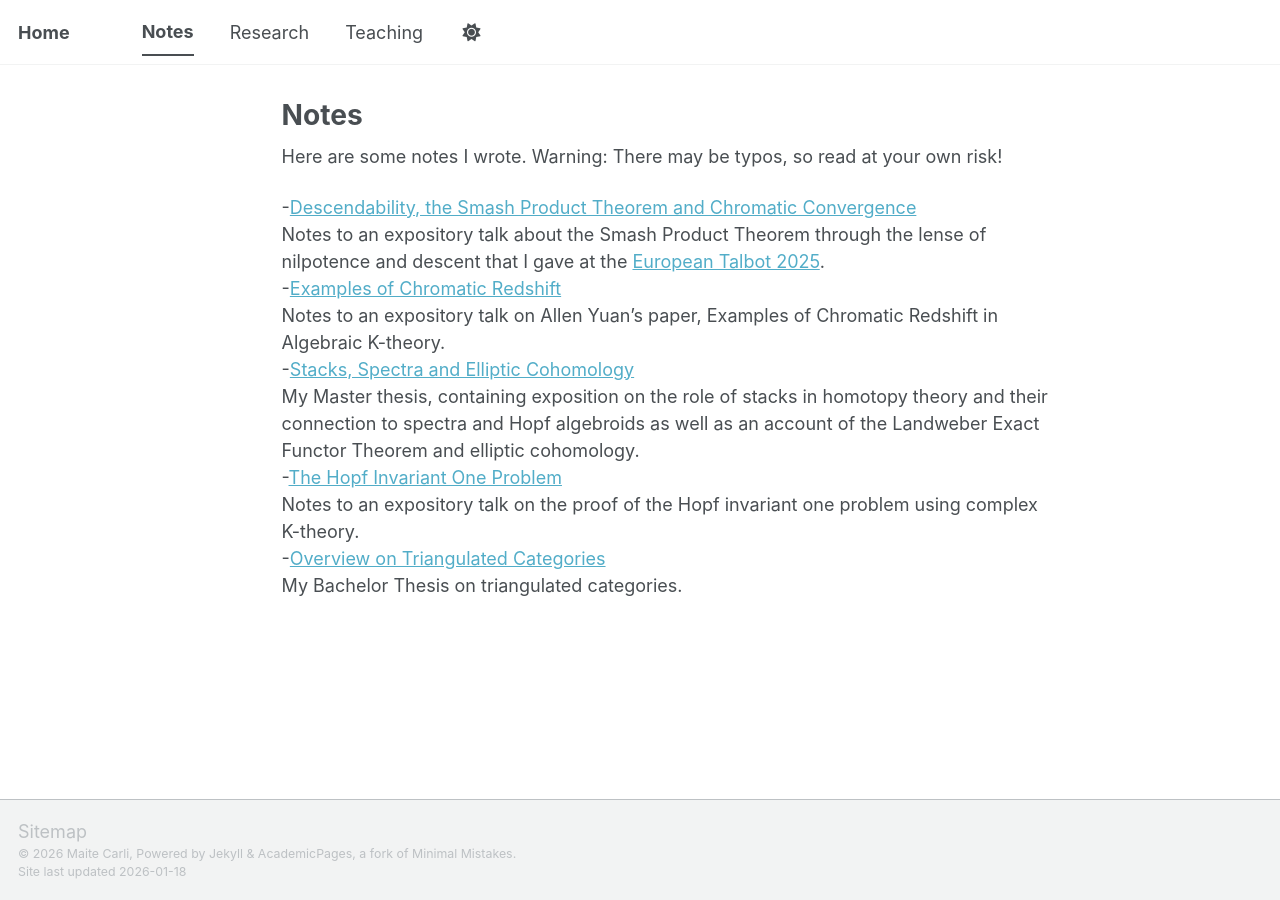
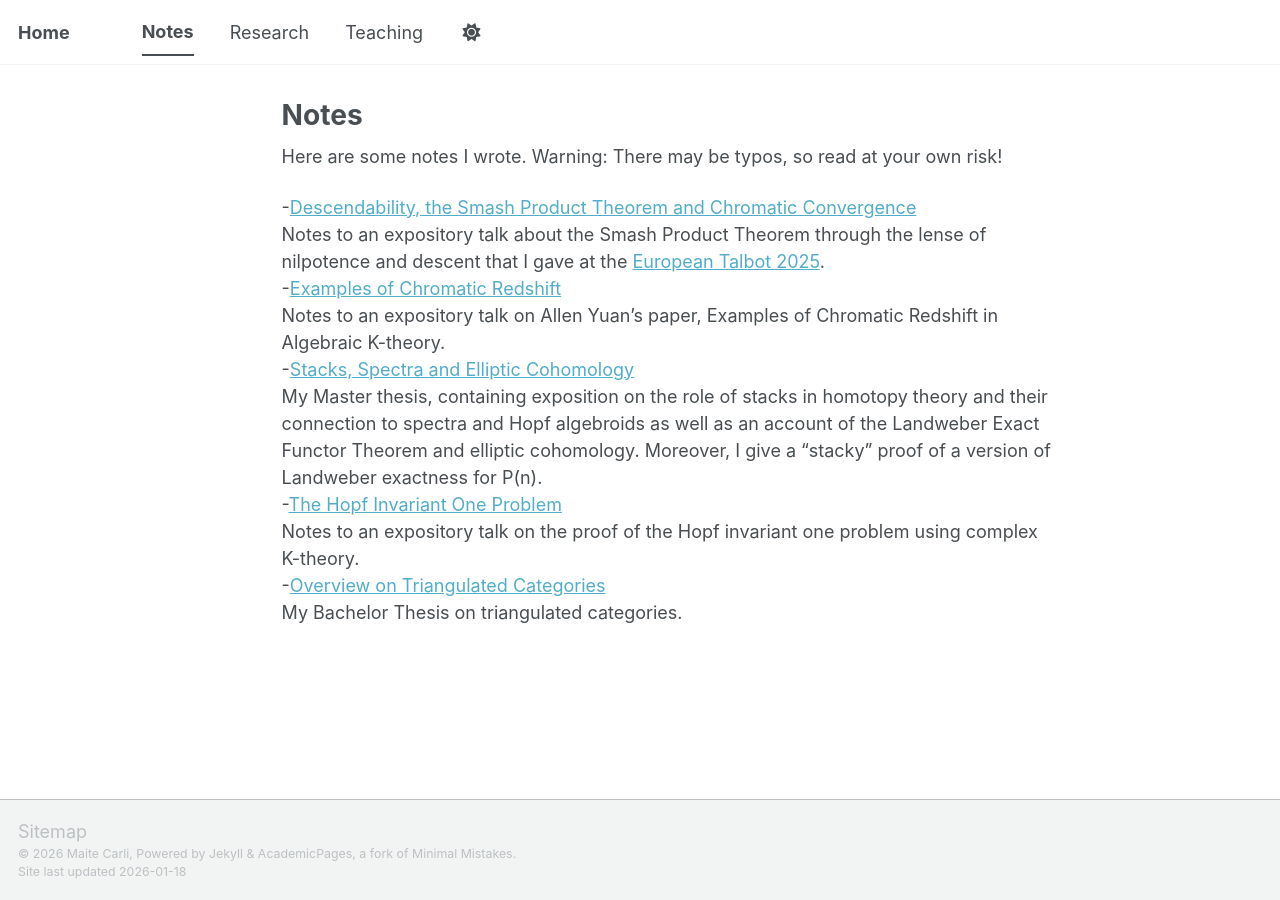
Before and after one commit to Maite-Carli/Maite-Carli.github.io, a Jekyll site: the page built from _pages/notes.md, in a window 1280 px wide. Built offline with Jekyll 4.4.1, drawn with Linux system fonts in a browser that asks for light colours; a script bundle is joined from its source files by our own code; library files that are not in the unit come from our copies.

Commit message:
Update notes.md

```diff
--- a/_pages/notes.md
+++ b/_pages/notes.md
@@ -11,7 +11,7 @@ Notes to an expository talk about the Smash Product Theorem through the lense of
 -[Examples of Chromatic Redshift](/files/Examples_of_chromatic_redshift-3.pdf)
 Notes to an expository talk on Allen Yuan's paper, Examples of Chromatic Redshift in Algebraic K-theory.
 -[Stacks, Spectra and Elliptic Cohomology](/files/Master_thesis_Carli.pdf)
-My Master thesis, containing exposition on the role of stacks in homotopy theory and their connection to spectra and Hopf algebroids as well as an account of the Landweber Exact Functor Theorem and elliptic cohomology.
+My Master thesis, containing exposition on the role of stacks in homotopy theory and their connection to spectra and Hopf algebroids as well as an account of the Landweber Exact Functor Theorem and elliptic cohomology. Moreover, I give a "stacky" proof of a version of Landweber exactness for P(n).
 -[The Hopf Invariant One Problem](/files/The_Hopf_invariant_one_problem-2.pdf)
 Notes to an expository talk on the proof of the Hopf invariant one problem using complex K-theory.
 -[Overview on Triangulated Categories](/files/projet_bachelor_maite_carli.pdf)
```
